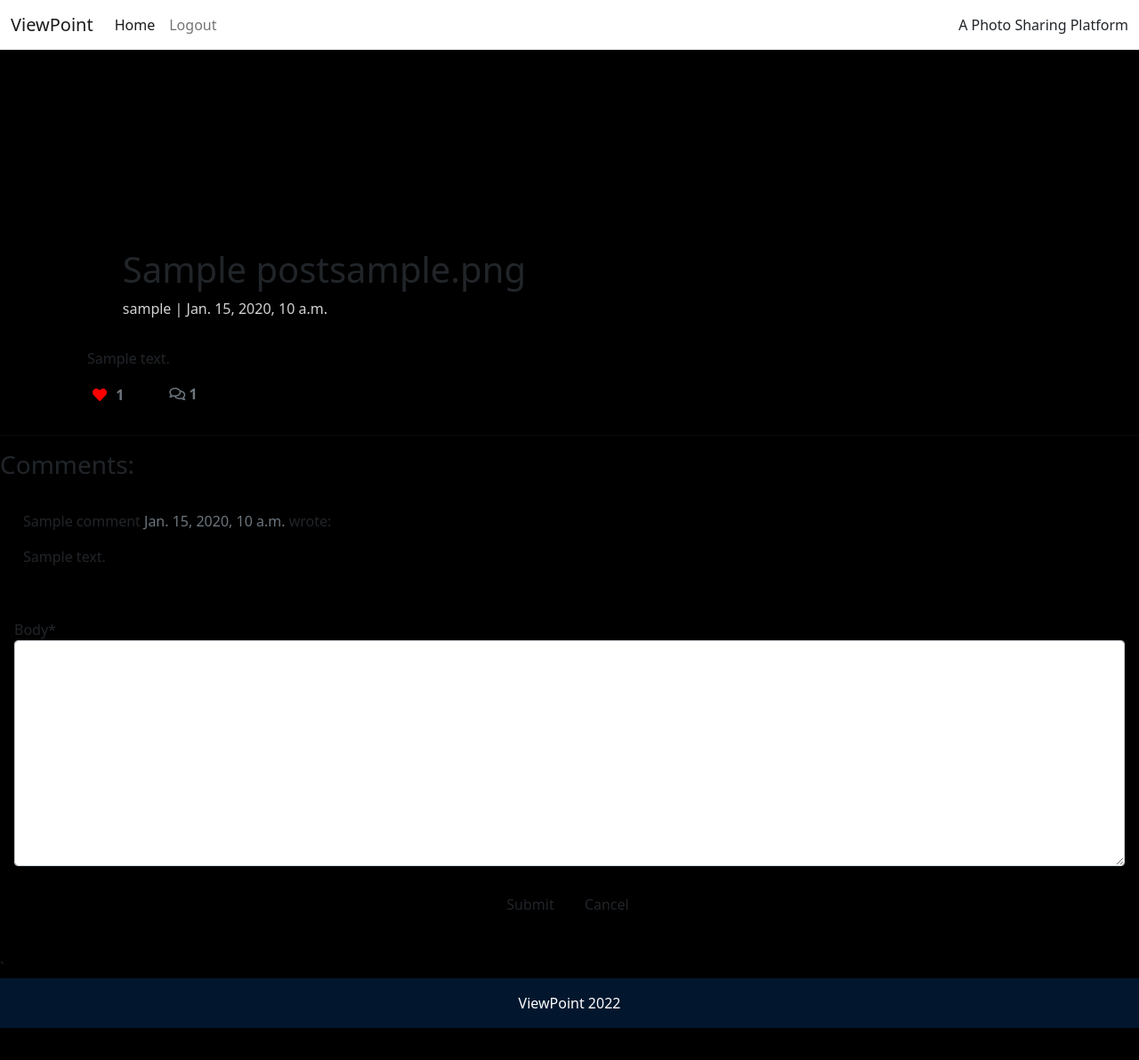
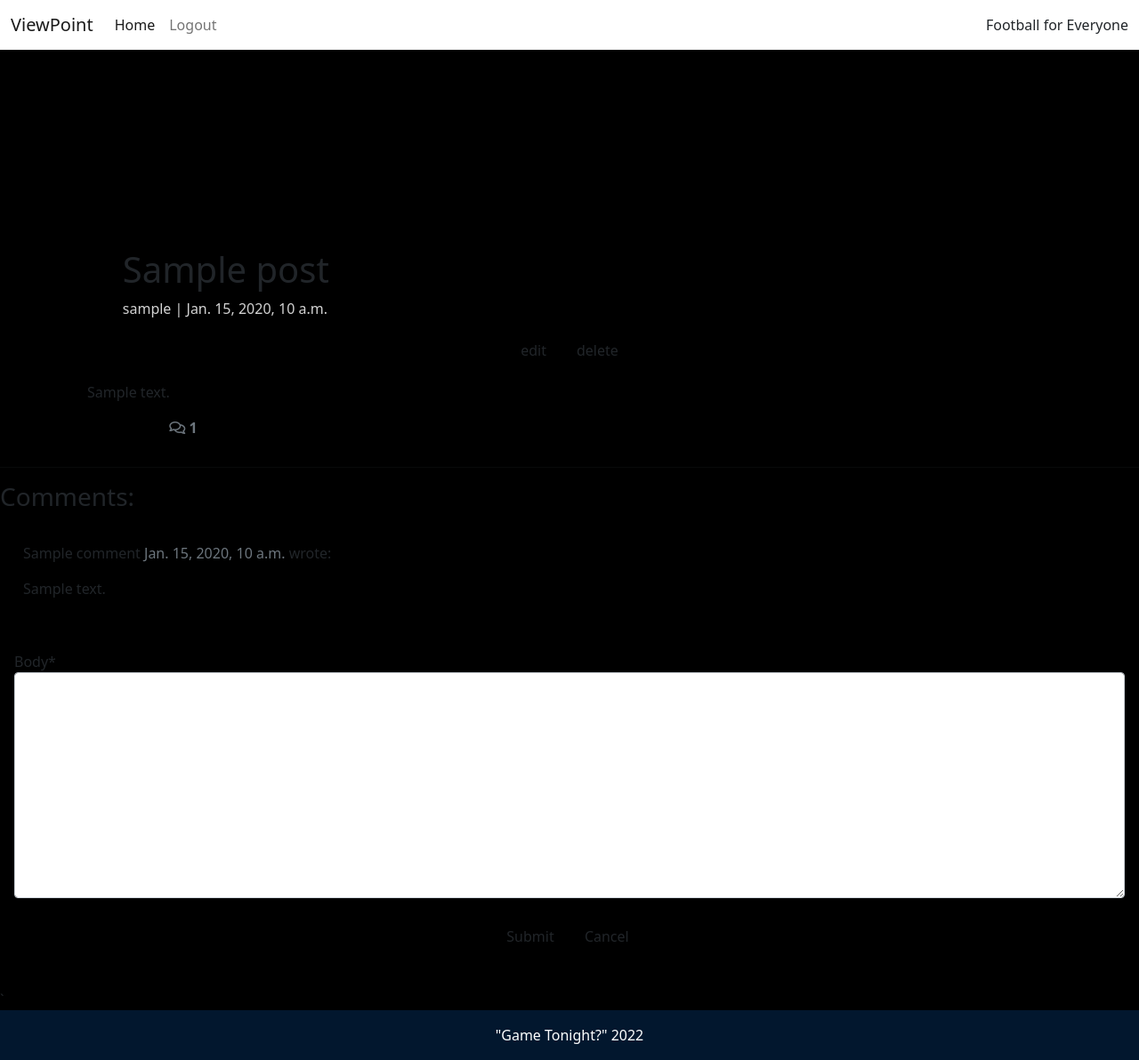
Before and after one commit to darraghmurphy1/GameTonight, a Django app: a page that uses templates/base.html in a window 1280 px wide. Shown: the whole page at 89% size. Before the commit the page ends 1156 px from the top, so only its background shows below. Run offline with Django 3.2, Linux system fonts and the light colour scheme; a user stored in the database is signed in; tables that the repository leaves empty hold one stand-in row (values such as "Sample post"); some libraries are stand-ins or nearby versions.

Commit message:
html pages edited and name and project changed from social media to football forum

```diff
--- a/social/admin.py
+++ b/social/admin.py
@@ -6,7 +6,7 @@ from django_summernote.admin import SummernoteModelAdmin
 @admin.register(Post)
 class PostAdmin(SummernoteModelAdmin):
 
-    list_display = ('title', 'slug', 'status', 'created_on', 'featured_image',)
+    list_display = ('title', 'slug', 'status', 'created_on',)
     search_fields = ['title', 'content']
     list_filter = ('status', 'created_on')
     prepopulated_fields = {'slug': ('title',)}
--- a/social/forms.py
+++ b/social/forms.py
@@ -12,4 +12,4 @@ class PostForm(forms.ModelForm):
     """ Form for post submission """
     class Meta:
         model = Post
-        fields = ['title', 'content', 'featured_image', ]
+        fields = ('title', 'content')
--- a/social/models.py
+++ b/social/models.py
@@ -10,9 +10,8 @@ class Post(models.Model):
     title = models.CharField(max_length=100, unique=True)
     slug = models.SlugField(max_length=100, unique=True)
     author = models.ForeignKey(
-        User, on_delete=models.CASCADE, related_name="user_posts"
+        User, on_delete=models.CASCADE, related_name="user_post"
     )
-    featured_image = CloudinaryField('image', default='placeholder')
     excerpt = models.TextField(blank=True)
     updated_on = models.DateTimeField(auto_now=True)
     content = models.TextField()
@@ -26,9 +25,6 @@ class Post(models.Model):
 
     def __str__(self):
         return self.title
-
-    def number_of_likes(self):
-        return self.likes.count()
 
 
 class Comment(models.Model):
--- a/social/urls.py
+++ b/social/urls.py
@@ -4,12 +4,15 @@ from django.urls import path
 urlpatterns = [
 
     # url for homepage
-    path('', views.PostList.as_view(), name="home"),
+    path('', views.PostList.as_view(), name='home'),
     # url for a more detailed view of a post
     path('<slug:slug>/', views.PostDetail.as_view(), name='post_detail'),
-    # url to like a post
-    path('like/<slug:slug>/', views.PostDetail.as_view(), name='post_like'),
+
     # url to post form
     path('user_post', views.UserPostView.as_view(), name='user_post'),
+    path('edit_post/<int:id>/', views.PostEditView.as_view(), name='edit_post'),
+
+    path('delete_post/<int:id>/',views.PostDeleteView.as_view(),name='delete_post'),
+
 
 ]
--- a/social/views.py
+++ b/social/views.py
@@ -11,7 +11,7 @@ class PostList(generic.ListView):
     model = Post
     queryset = Post.objects.filter(status=1).order_by("-created_on")
     template_name = "index.html"
-    paginate_by = 4
+    paginate_by = 10
 
 
 class PostDetail(View):
@@ -115,13 +115,86 @@ class UserPostView(View):
         return HttpResponseRedirect(reverse('home'))
 
 
-class PostLike(View):
+class PostEditView(View):
+    """ View to allow user to edit their post """
 
-    def post(self, request, slug, *args, **kwargs):
-        post = get_object_or_404(Post, slug=slug)
-        if post.likes.filter(id=request.user.id).exists():
-            post.likes.remove(request.user)
+    def get(self, request, id):
+        """ Get question data and return a prefilled form """
+
+        queryset = Post.objects.all()
+        post = get_object_or_404(queryset, id=id)
+
+        data = {'title': post.title, 'content': post.content}
+        edit_form = PostForm(initial=data)
+
+        return render(
+            request,
+            'edit_post.html',
+            {
+                'post': post,
+                'edit_form': edit_form
+            }
+        )
+
+    def post(self, request, id):
+        """ This uses form data to update post
+        """
+
+        queryset = Post.objects.all()
+        post = get_object_or_404(queryset, id=id)
+
+        edit_form = PostForm(instance=post, data=request.POST)
+
+        if edit_form.is_valid():
+            post.title = edit_form.cleaned_data.get('title')
+            post.content = edit_form.cleaned_data.get('content')
+            post.slug = slugify(edit_form.cleaned_data.get('title'))
+            post.save()
+            messages.add_message(
+                request,
+                messages.SUCCESS,
+                'You edited your post successfully.'
+            )
+
         else:
-            post.likes.add(request.user)
+            edit_form = QuestionForm()
+            messages.add_message(
+                request,
+                messages.WARNING,
+                'Your question has not been edited.'
+            )
 
-        return HttpResponseRedirect(reverse('post_detail', args=[slug]))
+        return HttpResponseRedirect(reverse('home'))
+
+
+class PostDeleteView(View):
+    """ View to allow user to delete a specific question """
+
+    def get(self, request, id):
+        """ Get question to be deleted and render a delete form """
+
+        queryset = Post.objects.all()
+        post = get_object_or_404(queryset, id=id)
+
+        return render(
+            request,
+            'delete_post.html',
+            {
+                'post': post,
+            }
+        )
+
+    def post(self, request, id):
+        """ Delete existing question """
+
+        queryset = Post.objects.all()
+        post = get_object_or_404(queryset, id=id)
+
+        post.delete()
+        messages.add_message(
+            request,
+            messages.SUCCESS,
+            'Your question has been deleted.'
+        )
+
+        return HttpResponseRedirect(reverse('home'))
--- a/templates/base.html
+++ b/templates/base.html
@@ -51,7 +51,7 @@
                     {% endif %}
                 </ul>
                 <span class="navbar navbar-light bg-transparent">
-                    A Photo Sharing Platform
+                    Football for Everyone
                 </span>
             </div>
         </div>
@@ -78,7 +78,7 @@
 
     <!-- Footer -->
     <footer class="footer mt-auto py-3 dark-bg">
-        <p class="m-0 text-center text-white">ViewPoint 2022</p>
+        <p class="m-0 text-center text-white">"Game Tonight?" 2022</p>
     </footer>
 </body>
 
--- a/templates/post_detail.html
+++ b/templates/post_detail.html
@@ -9,11 +9,21 @@
         <div">
             <div>
                 <!-- Post title goes in these h1 tags -->
-                <h1 class="post-title">{{ post.title }}{{ post.featured_image }}</h1>
+                <h1 class="post-title">{{ post.title }}</h1>
 
                 <!-- Post author goes before the | the post's created date goes after -->
                 <p class="post-subtitle">{{ post.author }} | {{ post.created_on }}</p>
             </div>
+            <!-- Show Edit and Delete buttons on questions created by the user -->
+            {% if request.user == post.author %}
+            <div class="d-flex justify-content-center">
+                <a class="btn btn--secondary btn--icon mx-1" href="{% url 'edit_post' post.id %}"
+                    aria-label="Delete question">edit</a>
+
+                <a class="btn btn--secondary btn--icon mx-1" href="{% url 'delete_post' post.id %}"
+                    aria-label="Delete question">delete</a>
+            </div>
+            {% endif %}
         </div>
     </div>
 </div>
@@ -31,22 +41,7 @@
                 <div class="row">
 
                     <div class="col-1">
-                        <strong>
-                            {% if user.is_authenticated %}
-                            <form class="d-inline" action="{% url 'post_like' post.slug %}" method="POST">
-                                {% csrf_token %}
-                                {% if liked %}
-                                <button type="submit" name="post_id" value="{{post.slug}}" class="btn-like"><i class="fas fa-heart"></i></button>
-                                {% else %}
-                                <button type="submit" name="post_id" value="{{post.slug}}" class="btn-like"><i class="far fa-heart"></i></button>
-                                {% endif %}
-                            </form>
-                            {% else %}
-                            <span class="text-secondary"><i class="far fa-heart"></i></span>
-                            {% endif %}
-                        <!-- The number of likes goes before the closing strong tag -->
-                        <span class="text-secondary">{{ post.number_of_likes }} </span>
-                        </strong>
+
                     </div>
                     <div class="col-1">
                         {% with comments.count as total_comments %}
--- a/templates/user_post.html
+++ b/templates/user_post.html
@@ -17,7 +17,7 @@
                 <form action="{% url 'user_post' %}" method="POST" class="text-center mb-0">
                     {{ post_form | crispy }}
                     {% csrf_token%}
-                    <button type="submit" class="btn btn--main no-border">
+                    <button type="submit" class="btn">
                     Make a Post <i class="fas fa-plus p-1"></i></button>
                 </form>
 
```
Also changed, not shown: templates/delete_post.html (added, +48 -0 lines), templates/edit_post.html (added, +45 -0 lines), templates/index.html (+7 -12 lines), viewpoint/urls.py (+1 -6 lines), social/migrations/0005_remove_post_featured_image.py (added), social/migrations/0006_alter_post_author.py (added).
